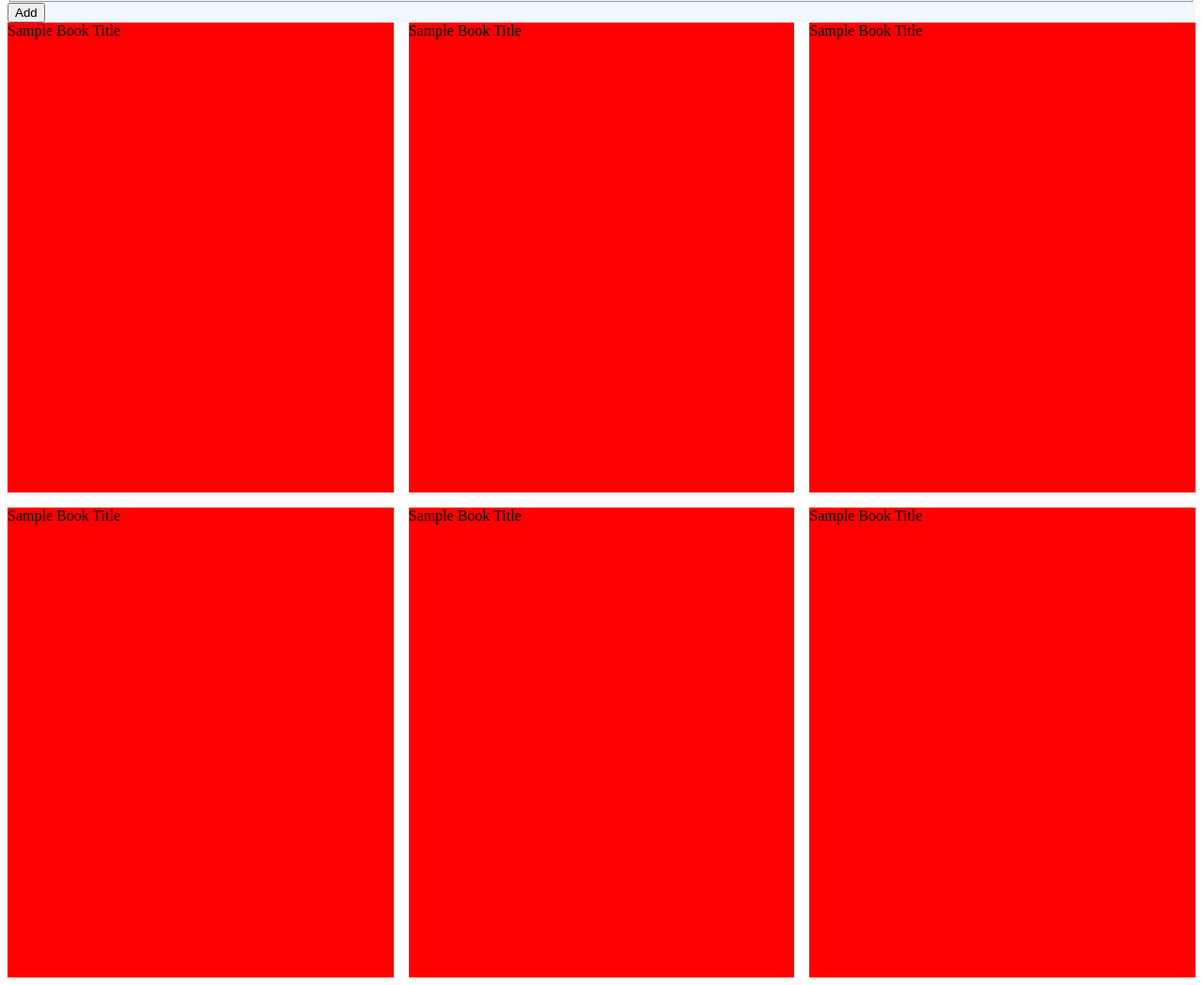
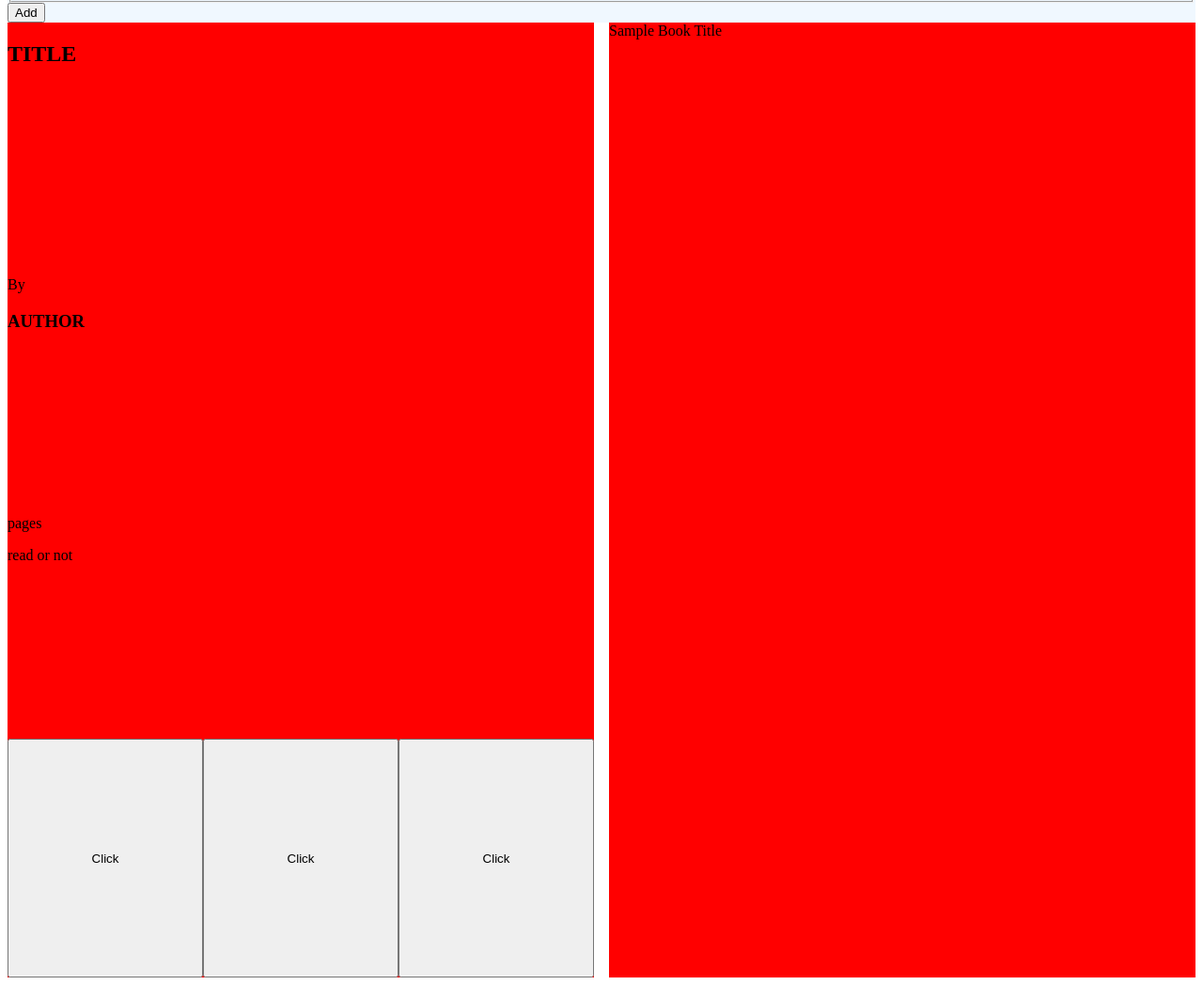
Before and after one commit to Jfoti64/Library, a plain HTML site: page index.html in a window 1280 px wide. Shown: the part 187-1235 px from the top of the page at 94% size. Drawn offline with Linux system fonts and the light colour scheme.

Commit message:
Add basic grid layout to cards.

```diff
--- a/index.html
+++ b/index.html
@@ -34,12 +34,25 @@
             </form>
         </div>
         <div class="cards">
-            <div class="bookCard">Sample Book Title</div>
-            <div class="bookCard">Sample Book Title</div>
-            <div class="bookCard">Sample Book Title</div>
-            <div class="bookCard">Sample Book Title</div>
-            <div class="bookCard">Sample Book Title</div>
-            <div class="bookCard">Sample Book Title</div>
+            <div id="card1">
+                    <div class="title">
+                        <h2>TITLE</h2>
+                    </div>
+                    <div class="author">
+                        <p>By</p>
+                        <h3>AUTHOR</h3>
+                    </div>
+                    <div class="pages">
+                        <p>pages</p>
+                        <p>read or not</p>
+                    </div>
+                    <button>Click</button>
+                    <button>Click</button>
+                    <button>Click</button>
+            </div>
+            <div class="bookCard">
+                Sample Book Title
+            </div>
         </div>
     </div>
 </body>
--- a/javaScript.js
+++ b/javaScript.js
@@ -3,7 +3,18 @@ document.addEventListener('DOMContentLoaded', function() {
 
 
 
-    const myLibrary = [];
+    const myLibrary = [
+        {
+            title: 'Cosmos',
+            author: 'Carl Sagan',
+            pages: '384',
+        },
+        {
+            title: "The Devil's Candy",
+            author: 'Julie Salamon',
+            pages: '448',
+        },
+    ];
 
     function Book() {
     // the constructor...
--- a/style.css
+++ b/style.css
@@ -24,3 +24,17 @@
     width: auto;
     background: red;
   }
+
+  #card1 {
+    display: grid;
+    grid-template-columns: repeat(3, 1fr);
+    grid-template-rows: repeat(4, 1fr);
+  }
+
+  .cards .title, .author, .pages {
+    grid-column: 1 / 4;
+  }
+
+  .editBtns {
+
+  }
```
